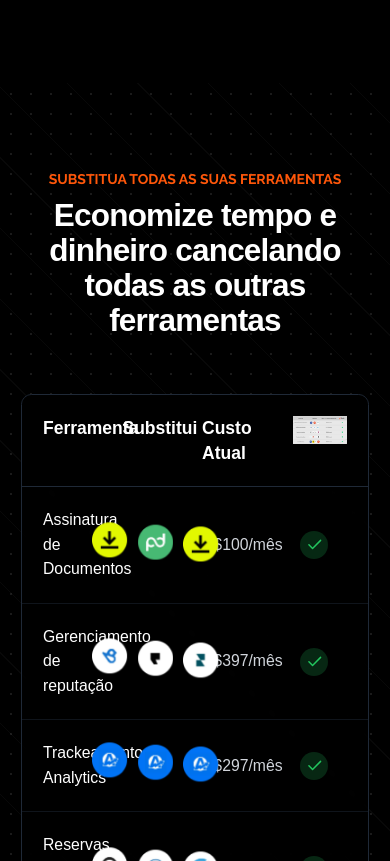
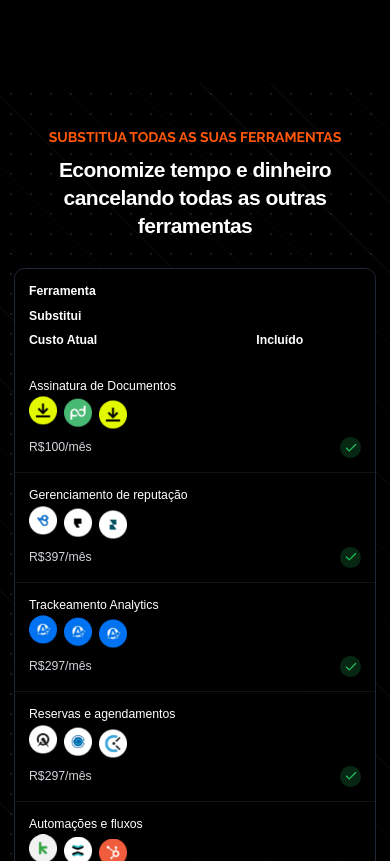
Before and after one commit to Padrim222/blackfunnels, a React (Vite) app: page / in a window 390 px wide. Shown: the part 11139-12000 px from the top of the page. Built offline with nearby package versions, Linux system fonts and the light colour scheme.

Commit message:
Optimize mobile table layout
Improved the layout of the table for better mobile optimization. Adjusted styles to enhance usability and readability on smaller screens.
[skip gpt_engineer]

```diff
--- a/src/components/ComparisonTable.tsx
+++ b/src/components/ComparisonTable.tsx
@@ -118,27 +118,28 @@ const features: Feature[] = [
 ];
 
 export const ComparisonTable = () => {
-  // Override the calculated total to use the fixed value of 6800
   const totalOtherPrice = 6800;
 
   return (
-    <div className="py-24 sm:py-32 pattern-diagonal">
-      <div className="mx-auto max-w-7xl px-6 lg:px-8">
+    <div className="py-12 sm:py-32 pattern-diagonal">
+      <div className="mx-auto max-w-7xl px-4 sm:px-6 lg:px-8">
         <div className="mx-auto max-w-4xl text-center">
           <h2 className="text-base font-semibold leading-7 text-primary animate-fade-in">
             SUBSTITUA TODAS AS SUAS FERRAMENTAS
           </h2>
-          <p className="mt-2 text-4xl font-bold tracking-tight text-white sm:text-5xl animate-slide-in">
+          <p className="mt-2 text-2xl sm:text-4xl font-bold tracking-tight text-white sm:text-5xl animate-slide-in">
             Economize tempo e dinheiro cancelando todas as outras ferramentas
           </p>
         </div>
 
-        <div className="mt-16 bg-black/40 backdrop-blur-sm rounded-xl overflow-hidden border border-gray-800 animate-scale">
-          <ComparisonTableHeader />
-          <div className="divide-y divide-gray-800/50">
-            {features.map((feature, index) => (
-              <ComparisonTableRow key={index} feature={feature} />
-            ))}
+        <div className="mt-8 sm:mt-16 bg-black/40 backdrop-blur-sm rounded-xl overflow-hidden border border-gray-800 animate-scale">
+          <div className="overflow-x-auto">
+            <ComparisonTableHeader />
+            <div className="divide-y divide-gray-800/50">
+              {features.map((feature, index) => (
+                <ComparisonTableRow key={index} feature={feature} />
+              ))}
+            </div>
           </div>
         </div>
 
--- a/src/components/comparison/ComparisonTableFooter.tsx
+++ b/src/components/comparison/ComparisonTableFooter.tsx
@@ -1,62 +1,34 @@
 import React from 'react';
-import { Card } from "@/components/ui/card";
-import { Button } from "@/components/ui/button";
-import { useNavigate } from "react-router-dom";
+import { Button } from '@/components/ui/button';
 
 interface ComparisonTableFooterProps {
   totalOtherPrice: number;
 }
 
 export const ComparisonTableFooter = ({ totalOtherPrice }: ComparisonTableFooterProps) => {
-  const navigate = useNavigate();
-
   return (
-    <>
-      <div className="isolate mx-auto mt-10 grid max-w-md grid-cols-1 gap-8 lg:mx-0 lg:max-w-none lg:grid-cols-2">
-        <Card className="ring-1 ring-white/10 rounded-3xl p-8 xl:p-10 animate-fade-in">
-          <div className="flex items-center justify-between gap-x-4">
-            <h3 className="text-lg font-semibold leading-8 text-white">
-              Outras Ferramentas
-            </h3>
-          </div>
-          <p className="mt-6 flex items-baseline gap-x-1">
-            <span className="text-4xl font-bold tracking-tight text-white">
-              R${totalOtherPrice.toLocaleString('pt-BR')}
-            </span>
-            <span className="text-sm font-semibold leading-6 text-gray-300">/mensal</span>
-          </p>
-        </Card>
-
-        <Card className="ring-2 ring-primary rounded-3xl p-8 xl:p-10 animate-fade-in" style={{ animationDelay: "0.2s" }}>
-          <div className="flex items-center justify-between gap-x-4">
-            <h3 className="text-lg font-semibold leading-8 text-white">
-              Black Funnels
-            </h3>
-          </div>
-          <p className="mt-6 flex items-baseline gap-x-1">
-            <span className="text-4xl font-bold tracking-tight text-white">R$297</span>
-            <span className="text-sm font-semibold leading-6 text-gray-300">/mensal</span>
-          </p>
-        </Card>
+    <div className="mt-8 sm:mt-16 text-center space-y-6 sm:space-y-8">
+      <div className="space-y-2 sm:space-y-4">
+        <p className="text-lg sm:text-xl font-semibold text-white">
+          Custo total das outras ferramentas
+        </p>
+        <p className="text-3xl sm:text-5xl font-bold text-primary">
+          R$ {totalOtherPrice.toLocaleString('pt-BR')}/mês
+        </p>
       </div>
 
-      <div className="mt-16 text-center animate-fade-in" style={{ animationDelay: "0.4s" }}>
-        <div className="inline-block bg-black/60 backdrop-blur-sm px-6 py-3 rounded-full mb-6 border border-gray-800">
-          <p className="text-white font-semibold">Oferta por Tempo Limitado</p>
-        </div>
-        <h2 className="text-3xl md:text-4xl font-bold text-white mb-6">
-          Garanta 14 dias grátis
-        </h2>
-        <p className="text-xl text-primary mb-8">
-          Economize mais de R${(totalOtherPrice - 297).toLocaleString('pt-BR')}/mês
+      <div className="space-y-2 sm:space-y-4">
+        <p className="text-lg sm:text-xl font-semibold text-white">
+          Com Black Funnels
         </p>
-        <Button
-          onClick={() => navigate("/signup")}
-          className="bg-primary hover:bg-primary/90 text-white px-8 py-6 text-lg rounded-full"
-        >
-          Iniciar 14 dias grátis
-        </Button>
+        <p className="text-3xl sm:text-5xl font-bold text-green-500">
+          R$ 297/mês
+        </p>
       </div>
-    </>
+
+      <Button size="lg" className="bg-primary hover:bg-primary/90 text-white px-8 py-6 text-lg">
+        Começar Agora
+      </Button>
+    </div>
   );
 };
--- a/src/components/comparison/ComparisonTableHeader.tsx
+++ b/src/components/comparison/ComparisonTableHeader.tsx
@@ -2,16 +2,18 @@ import React from 'react';
 
 export const ComparisonTableHeader = () => {
   return (
-    <div className="grid grid-cols-4 gap-4 bg-black/60 p-6 border-b border-gray-800">
-      <div className="text-xl font-semibold text-white">Ferramenta</div>
-      <div className="text-xl font-semibold text-white text-center">Substitui</div>
-      <div className="text-xl font-semibold text-white">Custo Atual</div>
-      <div className="text-xl font-semibold text-white text-center">
-        <img
-          src="/lovable-uploads/a0e078b8-5770-4945-883e-76cee0cb39ca.png"
-          alt="Black Funnels"
-          className="h-8 ml-auto"
-        />
+    <div className="grid grid-cols-2 sm:grid-cols-4 gap-2 sm:gap-4 items-center p-4 sm:p-6 bg-black/60">
+      <div className="text-sm sm:text-lg font-semibold text-white col-span-2 sm:col-span-1">
+        Ferramenta
+      </div>
+      <div className="text-sm sm:text-lg font-semibold text-white text-left sm:text-center col-span-2 sm:col-span-1">
+        Substitui
+      </div>
+      <div className="text-sm sm:text-lg font-semibold text-white text-left sm:text-center">
+        Custo Atual
+      </div>
+      <div className="text-sm sm:text-lg font-semibold text-white text-center">
+        Incluído
       </div>
     </div>
   );
--- a/src/components/comparison/ComparisonTableRow.tsx
+++ b/src/components/comparison/ComparisonTableRow.tsx
@@ -8,38 +8,38 @@ interface ComparisonTableRowProps {
 
 export const ComparisonTableRow = ({ feature }: ComparisonTableRowProps) => {
   return (
-    <div className="grid grid-cols-4 gap-4 items-center p-6 hover:bg-black/40 transition-colors">
-      <div className="text-lg font-medium text-white">
+    <div className="grid grid-cols-2 sm:grid-cols-4 gap-2 sm:gap-4 items-center p-4 sm:p-6 hover:bg-black/40 transition-colors">
+      <div className="text-sm sm:text-lg font-medium text-white col-span-2 sm:col-span-1">
         {feature.feature}
       </div>
-      <div className="flex justify-center space-x-3">
+      <div className="flex justify-start sm:justify-center space-x-2 sm:space-x-3 col-span-2 sm:col-span-1">
         <img
           src={feature.platforms.google}
           alt="Google"
-          className="w-10 h-10 object-contain animate-float"
+          className="w-8 h-8 sm:w-10 sm:h-10 object-contain animate-float"
         />
         <img
           src={feature.platforms.meta}
           alt="Meta"
-          className="w-10 h-10 object-contain animate-float"
+          className="w-8 h-8 sm:w-10 sm:h-10 object-contain animate-float"
           style={{ animationDelay: "0.2s" }}
         />
         {feature.platforms.other && (
           <img
             src={feature.platforms.other}
             alt="Other Platform"
-            className="w-10 h-10 object-contain animate-float"
+            className="w-8 h-8 sm:w-10 sm:h-10 object-contain animate-float"
             style={{ animationDelay: "0.4s" }}
           />
         )}
       </div>
-      <div className="text-lg text-gray-300">
+      <div className="text-sm sm:text-lg text-gray-300 text-left sm:text-center">
         {feature.otherPrice}
       </div>
-      <div className="flex justify-center">
+      <div className="flex justify-end sm:justify-center">
         {feature.included && (
-          <div className="w-8 h-8 bg-green-500/20 rounded-full flex items-center justify-center">
-            <Check className="text-green-500 h-5 w-5" />
+          <div className="w-6 h-6 sm:w-8 sm:h-8 bg-green-500/20 rounded-full flex items-center justify-center">
+            <Check className="text-green-500 h-4 w-4 sm:h-5 sm:w-5" />
           </div>
         )}
       </div>
```
